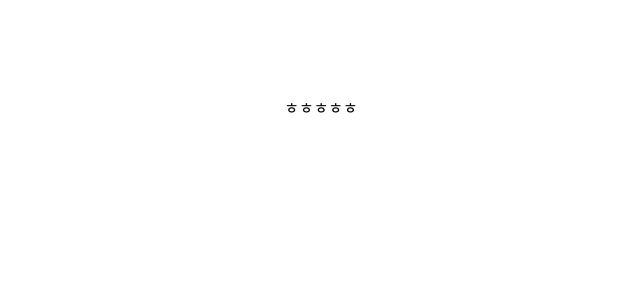
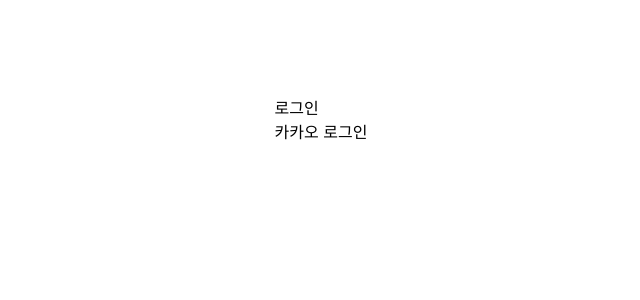
Before and after one commit to haneebunny/lovable_passages, a Next.js app: page / in a window 1280 px wide. Shown: the top 300 px of the page, without its empty margins (319-959 px from the left). Built offline with nearby package versions, Linux system fonts and the light colour scheme.

Commit message:
🫥 temp

```diff
--- a/package.json
+++ b/package.json
@@ -18,6 +18,7 @@
     "eslint-config-next": "13.4.12",
     "mongodb": "5.7.0",
     "next": "13.4.12",
+    "next-auth": "4.22.3",
     "postcss": "8.4.27",
     "react": "18.2.0",
     "react-dom": "18.2.0",
--- /dev/null
+++ b/src/app/api/auth/[...nextauth]/route.ts
@@ -0,0 +1,29 @@
+import NextAuth from "next-auth";
+import GithubProvider from "next-auth/providers/github";
+import GoogleProvider from "next-auth/providers/google";
+import KakaoProvider from "next-auth/providers/kakao";
+
+const handler = NextAuth({
+  providers: [
+    KakaoProvider({
+      clientId: process.env.KAKAO_ID,
+      clientSecret: process.env.KAKAO_SECRET,
+    }),
+    GithubProvider({
+      clientId: process.env.GITHUB_ID,
+      clientSecret: process.env.GITHUB_SECRET,
+    }),
+    GoogleProvider({
+      clientId: process.env.GOOGLE_ID,
+      clientSecret: process.env.GOOGLE_SECRET,
+    }),
+  ],
+  callbacks: {
+    async jwt({ token }) {
+      token.userRole = "admin";
+      return token;
+    },
+  },
+});
+
+export { handler as GET, handler as POST };
--- /dev/null
+++ b/src/app/home-page.tsx
@@ -0,0 +1,12 @@
+"use client";
+
+// This is a Client Component. It receives data as props and
+// has access to state and effects just like Page components
+// in the `pages` directory.
+export default function HomePage() {
+  return (
+    <div>
+      <p>CLIENT </p>
+    </div>
+  );
+}
--- a/src/app/layout.tsx
+++ b/src/app/layout.tsx
@@ -1,22 +1,27 @@
-import './globals.css'
-import type { Metadata } from 'next'
-import { Inter } from 'next/font/google'
+import HomePage from "./home-page";
 
-const inter = Inter({ subsets: ['latin'] })
+import "./globals.css";
+import type { Metadata } from "next";
+import { Inter } from "next/font/google";
+import { SessionProvider } from "next-auth/react";
+import UserSetting from "@/components/common/user";
 
+const inter = Inter({ subsets: ["latin"] });
+
+// 직접 넣으면 안되고 Metadata api를 이용해서 넣어야 한다.
 export const metadata: Metadata = {
-  title: 'Create Next App',
-  description: 'Generated by create next app',
-}
+  title: "Create Next App",
+  description: "Generated by create next app",
+};
 
 export default function RootLayout({
   children,
 }: {
-  children: React.ReactNode
+  children: React.ReactNode;
 }) {
   return (
     <html lang="en">
       <body className={inter.className}>{children}</body>
     </html>
-  )
+  );
 }
--- a/src/app/page.tsx
+++ b/src/app/page.tsx
@@ -1,7 +1,9 @@
+import Main from "@/components/units/main/Main";
+
 export default function Home() {
   return (
     <main className="flex min-h-screen flex-col items-center justify-between p-24">
-      ㅎㅎㅎㅎㅎ
+      <Main />
     </main>
   );
 }
--- /dev/null
+++ b/src/components/common/user/index.tsx
@@ -0,0 +1,15 @@
+// "use client";
+
+// import { SessionProvider, useSession } from "next-auth/react";
+
+// function Wrapping() {
+
+//   return <SessionProvider>{children}</SessionProvider>;
+
+// }
+
+// export default function UserSetting({ children }) {
+//   const { data } = useSession();
+
+//   return <SessionProvider>{children}</SessionProvider>;
+// }
--- /dev/null
+++ b/src/components/units/main/Main.tsx
@@ -0,0 +1,17 @@
+"use client";
+
+import { signIn } from "next-auth/react";
+
+export default function Main() {
+  return (
+    <div>
+      <div>
+        <div>
+          <p>로그인</p>
+          {/* <button onClick={() => signIn("google")}>구글 로그인</button> */}
+          <button onClick={() => signIn("kakao")}>카카오 로그인</button>
+        </div>
+      </div>
+    </div>
+  );
+}
```
Also changed, not shown: 2 other files (tests, documents, lock files or other folders).
